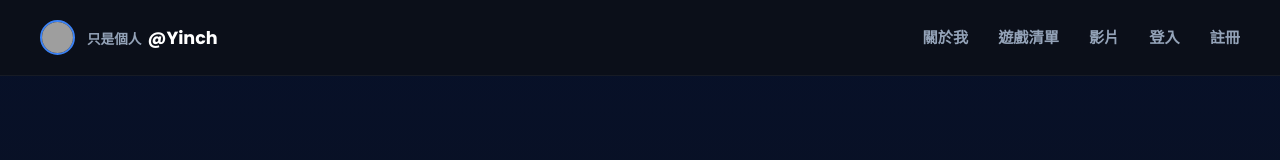
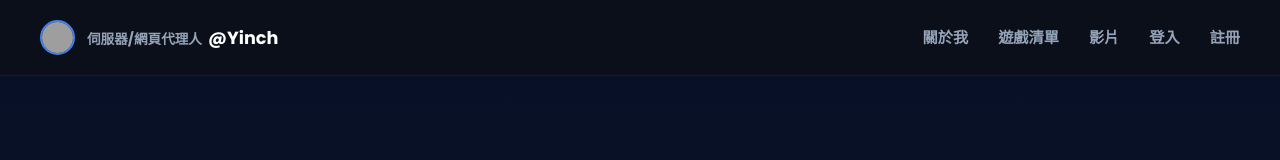
Before and after one commit to Y1nch/y1nch.github.io, a website: page admin.html in a window 1280 px wide. Shown: the top 160 px of the page. Drawn offline with Linux system fonts and the light colour scheme; grey boxes are pictures that could not be loaded.

Commit message:
V1.32
FIXES AGN

```diff
--- a/admin.html
+++ b/admin.html
@@ -204,7 +204,7 @@
     <header>
         <div class="logo-section">
             <img class="logo-avatar" src="https://github.com/Y1nch.png" alt="Avatar">
-            <a href="index.html" class="logo-text"><span class="logo-sub">只是個人</span>@Yinch</a>
+            <a href="index.html" class="logo-text"><span class="logo-sub">伺服器/網頁代理人</span>@Yinch</a>
         </div>
         <nav>
             <ul id="nav-list">
```
Also changed, not shown: videos.html (+1 -1 lines).
